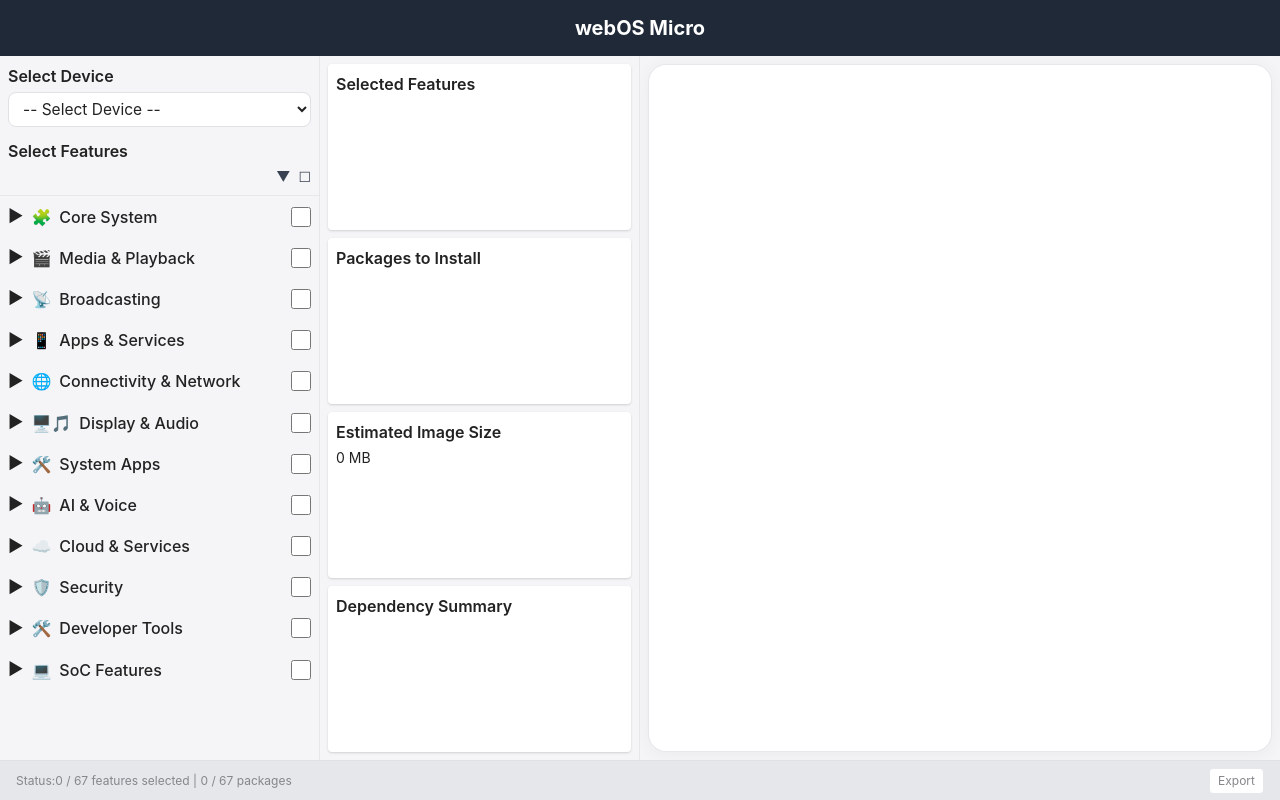
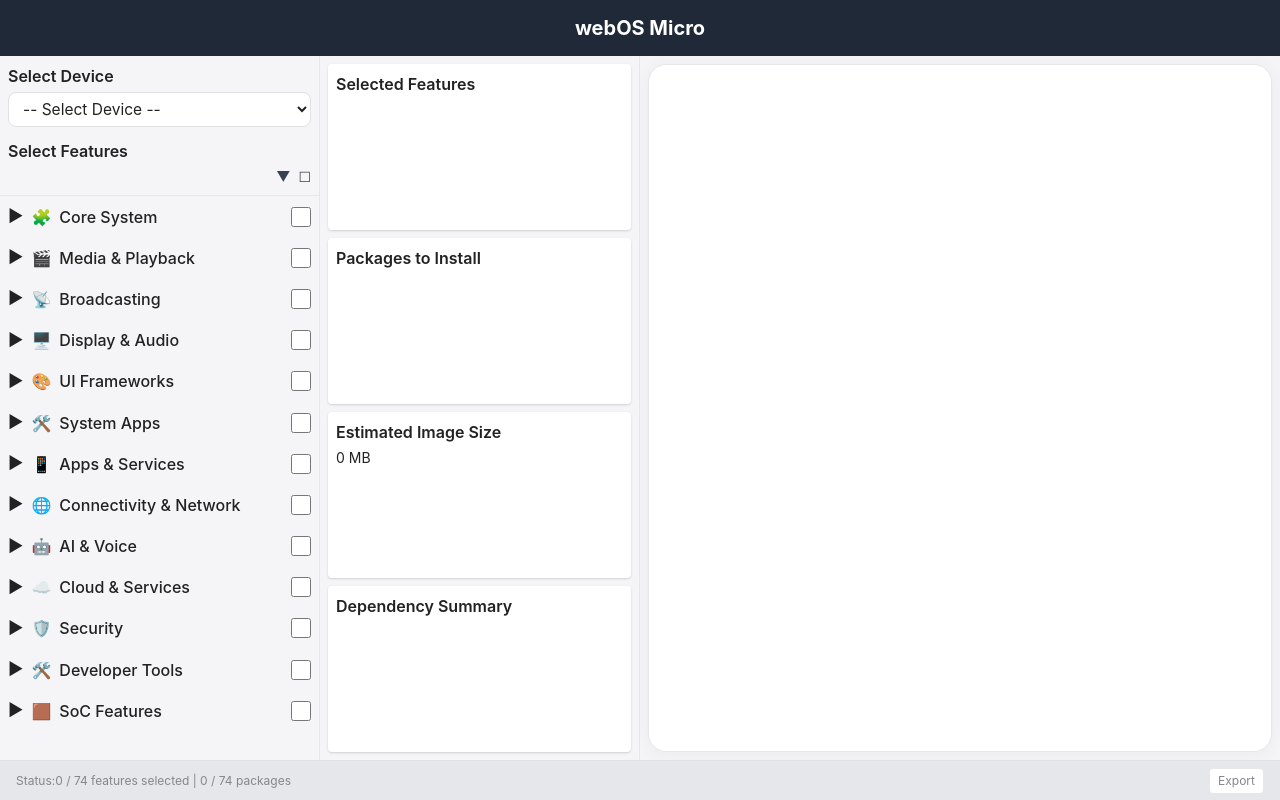
Before and after one commit to rordd/test, a plain HTML site: page index.html in a window 1280 px wide. Drawn offline with nearby package versions, Linux system fonts and the light colour scheme.

Commit message:
Update index.html

```diff
--- a/index.html
+++ b/index.html
@@ -6,7 +6,7 @@
 <title>webOS Micro</title>
 <script src="https://unpkg.com/vis-network/standalone/umd/vis-network.min.js"></script>
 <link href="https://cdn.jsdelivr.net/npm/tailwindcss@2.2.19/dist/tailwind.min.css" rel="stylesheet" />
-<style> /* webOS Micro 5.0 */
+<style> /* webOS Micro 4.0 */
   html, body {
     height: 100%;
     margin: 0;
@@ -214,7 +214,7 @@ const categories = [
     name: 'Core System',
     icon: '🧩',
     features: [
-      { id: 'kernel', name: 'Kernel & OS', icon: '🖥️', requiredPackages: ['pkg-kernel'] },
+      { id: 'kernel', name: 'Kernel & OS', icon: '⚙️', requiredPackages: ['pkg-kernel'] },
       { id: 'process-scheduler', name: 'Process Scheduler', icon: '⚙️', requiredPackages: ['pkg-process'] },
       { id: 'memory-management', name: 'Memory Management', icon: '🧠', requiredPackages: ['pkg-memory'] },
       { id: 'power-management', name: 'Power Management', icon: '🔋', requiredPackages: ['pkg-power'] },
@@ -253,6 +253,48 @@ const categories = [
     ]
   },
   {
+    id: 'display-audio',
+    name: 'Display & Audio',
+    icon: '🖥️',
+    features: [
+      { id: 'panel-control', name: 'Panel Control', icon: '🖥️', requiredPackages: ['pkg-panel'] },
+      { id: 'hdmi-output', name: 'HDMI Output', icon: '📺', requiredPackages: ['pkg-hdmi'] },
+      { id: 'hdr-support', name: 'HDR Support', icon: '🌈', requiredPackages: ['pkg-hdr'] },
+      { id: 'picture-quality', name: 'Picture Quality', icon: '🖼️', requiredPackages: ['pkg-video-enhance'] },
+      { id: 'audio-quality', name: 'Audio Quality', icon: '🔊', requiredPackages: ['pkg-audio-enhance'] },
+      { id: 'equalizer', name: 'Equalizer', icon: '🎚️', requiredPackages: ['pkg-equalizer'] }
+    ]
+  },
+  {
+    id: 'ui',
+    name: 'UI Frameworks',
+    icon: '🎨',
+    features: [
+      { id: 'launcher', name: 'Launcher', icon: '🏠', requiredPackages: ['pkg-launcher'] },
+      { id: 'flutter', name: 'Flutter Support', icon: '🦋', requiredPackages: ['pkg-flutter', 'pkg-skia', 'pkg-dart-runtime'] },
+      { id: 'enact', name: 'Enact Framework', icon: '⚛️', requiredPackages: ['pkg-enact', 'pkg-react', 'pkg-nodejs'] },
+      { id: 'lvgl', name: 'LVGL UI Engine', icon: '🎨', requiredPackages: ['pkg-lvgl'] },
+      { id: 'theme-support', name: 'Theme Support', icon: '🎭', requiredPackages: ['pkg-theme'] },
+      { id: 'dark-mode', name: 'Dark Mode', icon: '🌙', requiredPackages: ['pkg-darkmode'] },
+      { id: 'accessibility', name: 'Accessibility', icon: '♿', requiredPackages: ['pkg-accessibility'] }
+    ]
+  },
+  {
+    id: 'system-apps',
+    name: 'System Apps',
+    icon: '🛠️',
+    features: [
+      { id: 'home-launcher', name: 'Home Launcher', icon: '🏠', requiredPackages: ['pkg-home-launcher'] },
+      { id: 'settings-app', name: 'Settings', icon: '⚙️', requiredPackages: ['pkg-settings'] },
+      { id: 'file-manager', name: 'File Manager', icon: '📁', requiredPackages: ['pkg-file-manager'] },
+      { id: 'package-manager', name: 'Package Manager', icon: '📦', requiredPackages: ['pkg-package-manager'] },
+      { id: 'notification-manager', name: 'Notification Manager', icon: '🔔', requiredPackages: ['pkg-notification'] },
+      { id: 'system-ui', name: 'System UI', icon: '🖥️', requiredPackages: ['pkg-system-ui'] },
+      { id: 'input-method', name: 'Input Method Editor (IME)', icon: '⌨️', requiredPackages: ['pkg-ime'] },
+      { id: 'power-manager', name: 'Power Manager', icon: '🔋', requiredPackages: ['pkg-power-manager'] }
+    ]
+  },
+  {
     id: 'apps',
     name: 'Apps & Services',
     icon: '📱',
@@ -275,34 +317,6 @@ const categories = [
       { id: 'nfc', name: 'NFC Support', icon: '📳', requiredPackages: ['pkg-nfc'] },
       { id: 'vpn', name: 'VPN Client', icon: '🕵️‍♂️', requiredPackages: ['pkg-vpn'] },
       { id: 'smart-home-protocols', name: 'Smart Home Protocols (Zigbee, BLE Mesh)', icon: '🏠', requiredPackages: ['pkg-zigbee', 'pkg-blemesh'] }
-    ]
-  },
-  {
-    id: 'display-audio',
-    name: 'Display & Audio',
-    icon: '🖥️🎵',
-    features: [
-      { id: 'panel-control', name: 'Panel Control', icon: '🖥️', requiredPackages: ['pkg-panel'] },
-      { id: 'hdmi-output', name: 'HDMI Output', icon: '📺', requiredPackages: ['pkg-hdmi'] },
-      { id: 'hdr-support', name: 'HDR Support', icon: '🌈', requiredPackages: ['pkg-hdr'] },
-      { id: 'picture-quality', name: 'Picture Quality', icon: '🖼️', requiredPackages: ['pkg-video-enhance'] },
-      { id: 'audio-quality', name: 'Audio Quality', icon: '🔊', requiredPackages: ['pkg-audio-enhance'] },
-      { id: 'equalizer', name: 'Equalizer', icon: '🎚️', requiredPackages: ['pkg-equalizer'] }
-    ]
-  },
-  {
-    id: 'system-apps',
-    name: 'System Apps',
-    icon: '🛠️',
-    features: [
-      { id: 'home-launcher', name: 'Home Launcher', icon: '🏠', requiredPackages: ['pkg-home-launcher'] },
-      { id: 'settings-app', name: 'Settings', icon: '⚙️', requiredPackages: ['pkg-settings'] },
-      { id: 'file-manager', name: 'File Manager', icon: '📁', requiredPackages: ['pkg-file-manager'] },
-      { id: 'package-manager', name: 'Package Manager', icon: '📦', requiredPackages: ['pkg-package-manager'] },
-      { id: 'notification-manager', name: 'Notification Manager', icon: '🔔', requiredPackages: ['pkg-notification'] },
-      { id: 'system-ui', name: 'System UI', icon: '🖥️', requiredPackages: ['pkg-system-ui'] },
-      { id: 'input-method', name: 'Input Method Editor (IME)', icon: '⌨️', requiredPackages: ['pkg-ime'] },
-      { id: 'power-manager', name: 'Power Manager', icon: '🔋', requiredPackages: ['pkg-power-manager'] }
     ]
   },
   {
@@ -350,7 +364,7 @@ const categories = [
   {
     id: 'soc',
     name: 'SoC Features',
-    icon: '💻',
+    icon: '🟫',
     features: [
       { id: 'O22', name: 'O22', icon: '💠', requiredPackages: ['pkg-O22'] },
       { id: 'O24', name: 'O24', icon: '💠', requiredPackages: ['pkg-O24'] },
@@ -401,7 +415,7 @@ const packageDependencies = {
   'pkg-waf': ['pkg-network'],
   'pkg-firewall': ['pkg-network', 'pkg-waf'],
 
-  // Apps
+  // Apps with UI core dependency
   'pkg-netflix': ['pkg-network', 'pkg-video', 'pkg-drm', 'pkg-secure', 'pkg-audio', 'pkg-ui-core'],
   'pkg-youtube': ['pkg-network', 'pkg-video', 'pkg-drm', 'pkg-audio', 'pkg-ui-core'],
   'pkg-amazon-prime': ['pkg-network', 'pkg-video', 'pkg-drm', 'pkg-audio', 'pkg-ui-core'],
@@ -415,14 +429,23 @@ const packageDependencies = {
   'pkg-equalizer': ['pkg-audio', 'pkg-ui-core'],
 
   // System Apps
-  'pkg-home-launcher': ['pkg-ui-core', 'pkg-network'],
-  'pkg-settings': ['pkg-ui-core'],
-  'pkg-file-manager': ['pkg-fs', 'pkg-ui-core'],
-  'pkg-package-manager': ['pkg-ui-core', 'pkg-network'],
-  'pkg-notification': ['pkg-ui-core'],
-  'pkg-system-ui': ['pkg-ui-core'],
-  'pkg-ime': ['pkg-ui-core'],
-  'pkg-power-manager': ['pkg-power', 'pkg-ui-core'],
+  'pkg-home-launcher': ['pkg-flutter', 'pkg-ui-core'], // 런처는 Flutter 기반
+  'pkg-settings': ['pkg-enact', 'pkg-ui-core'],        // 셋팅 앱은 Enact 기반
+  'pkg-file-manager': ['pkg-flutter', 'pkg-ui-core'], // 파일 매니저는 Flutter 기반
+  'pkg-package-manager': ['pkg-enact', 'pkg-ui-core', 'pkg-network'], // 패키지 매니저는 Enact + 네트워크
+  'pkg-notification': ['pkg-enact', 'pkg-ui-core'],    // 알림 앱 Enact 기반
+  'pkg-system-ui': ['pkg-flutter', 'pkg-ui-core'],     // 시스템 UI Flutter 기반
+  'pkg-ime': ['pkg-enact', 'pkg-ui-core'],             // 입력기 Enact 기반
+  'pkg-power-manager': ['pkg-flutter', 'pkg-power', 'pkg-ui-core'], // 전원관리 Flutter + 파워
+
+  // UI Frameworks (Flutter, Enact 등)
+  'pkg-flutter': ['pkg-skia', 'pkg-dart-runtime', 'pkg-ui-core'],
+  'pkg-enact': ['pkg-react', 'pkg-nodejs', 'pkg-ui-core'],
+  'pkg-launcher': ['pkg-ui-core'],
+  'pkg-lvgl': ['pkg-ui-core'],
+  'pkg-theme': ['pkg-ui-core'],
+  'pkg-darkmode': ['pkg-ui-core'],
+  'pkg-accessibility': ['pkg-ui-core'],
 
   // AI & Voice
   'pkg-ai': ['pkg-ml', 'pkg-gpu-accel', 'pkg-ui-core'],
@@ -454,6 +477,7 @@ const packageDependencies = {
   'pkg-epg': ['pkg-network', 'pkg-ui-core']
 };
 
+
 const devicePresetsRaw = [
   {
     id: 'smart-tv',
@@ -475,6 +499,8 @@ const devicePresetsRaw = [
       'home-launcher', 'settings-app', 'file-manager', 'package-manager', 'notification-manager', 'system-ui', 'input-method', 'power-manager',
       /* AI */
       'voice-assistant', 'voice-recognition', 'nlp', 'ai-framework',
+      // UI Frameworks
+      'pkg-flutter', 'pkg-enact', 'pkg-lvgl', 'pkg-theme', 'pkg-darkmode', 'pkg-accessibility',
       /* 클라우드 */
       'sdp', 'thinq', 'nsu',
       /* 보안 */
@@ -497,6 +523,8 @@ const devicePresetsRaw = [
       'camera', 'picture-quality', 'audio-quality',
       /* 네트워크 */
       'wifi', 'ethernet', 'bluetooth', 'vpn', 'smart-home-protocols',
+      // UI Frameworks
+      'pkg-flutter', 'pkg-enact', 'pkg-lvgl', 'pkg-theme', 'pkg-darkmode', 'pkg-accessibility',
       /* 앱 */
       'netflix', 'youtube', 'amazon-prime', 'hulu', 'web-browser',
       /* 디스플레이/오디오 */
@@ -525,6 +553,8 @@ const devicePresetsRaw = [
       'camera', 'picture-quality', 'audio-quality',
       /* 네트워크 */
       'wifi', 'ethernet', 'bluetooth', 'vpn', 'smart-home-protocols',
+      // UI Frameworks
+      'pkg-flutter', 'pkg-enact', 'pkg-lvgl', 'pkg-theme', 'pkg-darkmode', 'pkg-accessibility',
       /* 앱 */
       'netflix', 'youtube', 'amazon-prime', 'hulu', 'web-browser',
       /* 디스플레이/오디오 */
@@ -553,6 +583,8 @@ const devicePresetsRaw = [
       'camera', 'picture-quality', 'audio-quality',
       /* 네트워크 */
       'wifi', 'ethernet', 'bluetooth', 'vpn', 'smart-home-protocols',
+      // UI Frameworks
+      'pkg-flutter', 'pkg-enact', 'pkg-lvgl', 'pkg-theme', 'pkg-darkmode', 'pkg-accessibility',
       /* 앱 */
       'netflix', 'youtube', 'amazon-prime', 'hulu', 'web-browser',
       /* 디스플레이/오디오 */
@@ -583,6 +615,8 @@ const devicePresetsRaw = [
       'camera', 'picture-quality', 'audio-quality',
       /* 네트워크 */
       'wifi', 'ethernet', 'bluetooth', 'vpn', 'smart-home-protocols',
+      // UI Frameworks
+      'pkg-flutter', 'pkg-enact', 'pkg-lvgl', 'pkg-theme', 'pkg-darkmode', 'pkg-accessibility',
       /* 앱 */
       'netflix', 'youtube', 'amazon-prime', 'hulu', 'web-browser',
       /* 디스플레이/오디오 */
@@ -610,6 +644,8 @@ const devicePresetsRaw = [
       'interprocess-communication', 'system-logging', 'security-framework', 'system-update',
       /* 미디어 */
       'video-playback',
+      // UI Frameworks
+      'pkg-flutter', 'pkg-enact', 'pkg-lvgl', 'pkg-theme', 'pkg-darkmode', 'pkg-accessibility',
       /* 디스플레이/오디오 */
       'panel-control', 'hdmi-output', 'hdr-support', 'equalizer',
       /* 네트워크 */
@@ -656,6 +692,8 @@ const devicePresetsRaw = [
       /* 미디어 */
     'video-playback', 'audio-playback', 'subtitle-support', 'drm-support', 'media-codecs',
       'camera',
+      // UI Frameworks
+      'pkg-flutter', 'pkg-enact', 'pkg-lvgl', 'pkg-theme', 'pkg-darkmode', 'pkg-accessibility',
       /* 네트워크 */
       'wifi',
      /* 디스플레이/오디오 */
@@ -681,6 +719,8 @@ const devicePresetsRaw = [
       'interprocess-communication', 'system-logging', 'security-framework', 'system-update',
       /* 미디어 */
       'video-playback', 'audio-playback', 'subtitle-support',
+      // UI Frameworks
+      'pkg-flutter', 'pkg-enact', 'pkg-lvgl', 'pkg-theme', 'pkg-darkmode', 'pkg-accessibility',
       /* 네트워크 */
       'wifi', 'ethernet', 'bluetooth', 'vpn',
       /* 앱 */
```
